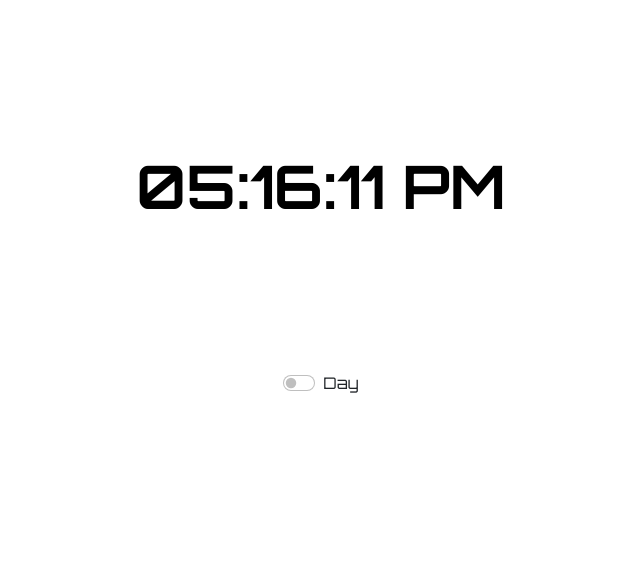
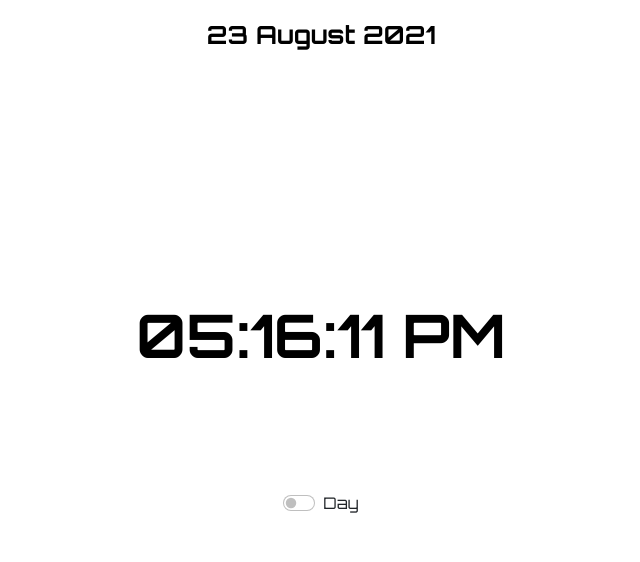
Before and after one commit to PhoneMyatPyaeSone/JavaScript-Clock, a plain HTML site: page index.html in a window 1280 px wide. Shown: the top 562 px of the page, without its empty margins (319-959 px from the left). Drawn offline with nearby package versions, Linux system fonts and the light colour scheme; files whose address does not match are found by name.

Commit message:
JavaScript Clock With Date

```diff
--- a/css/style.css
+++ b/css/style.css
@@ -9,10 +9,16 @@
     font-family: 'Orbitron', sans-serif;
 }
 
+.date{
+    font-size: 25px;
+    font-weight: bolder;
+    color: var(--bg-dark);
+}
+
 .clock{
     font-size: 60px;
     font-weight: bolder;
-    color: #000000;
+    color: var(--bg-dark);
 }
 
 .dark-mode{
@@ -20,6 +26,10 @@
     color: var(--text-blue) !important;
 }
 .dark-mode .clock{
+    color: var(--text-blue) !important;
+}
+
+.dark-mode .date{
     color: var(--text-blue) !important;
 }
 
--- a/index.html
+++ b/index.html
@@ -12,13 +12,23 @@
 <body class="">
     <div class="container-fluid">
         <div class="row vh-100">
-            <!--Clock-->
+
+            <!--Date-->
+            <div class="col-12">
+                <div class="d-flex justify-content-center mt-3">
+                    <div class="date" id="date"></div>
+                </div>
+            </div>
+
+            <!--Clock Start-->
             <div class="col-12">
                 <div class="h-100 d-flex align-items-center justify-content-center">
-                    <div class="p-5 clock" id="clock" onload="showTime()"></div>
+                    <div class="p-5 clock" id="clock"></div>
                 </div>
             </div>
-            <!--Change Mode-->
+            <!--Clock End-->
+
+            <!--Change Mode Start-->
             <div class="col-12">
                 <div class="d-flex justify-content-center">
                     <form>
@@ -29,7 +39,9 @@
                     </form>
                 </div>
             </div>
-            <!--Dev Info-->
+            <!--Change Mode Start-->
+
+            <!--Dev Info Start-->
             <div class="col-12">
                 <div class="social d-flex justify-content-center">
                     <div class="facebook p-3 mx-3 d-flex justify-content-center align-items-center">
@@ -49,6 +61,7 @@
                     </div>
                 </div>
             </div>
+            <!--Dev Info End-->
         </div>
     </div>
     <script src="js/app.js"></script>
--- a/js/app.js
+++ b/js/app.js
@@ -1,8 +1,21 @@
+function showDate() {
+    const d = new Date();
+    const monthsArr = ["January", "February", "March", "April", "May", "June", "July", "August", "September", "October", "November", "December"];
+    let months = d.getMonth();
+    let date = d.getDate();
+    let month = monthsArr[months];
+    let year = d.getFullYear();
+    let today = date+ " " + month + " " + year;
+
+    let todayDate = document.getElementById("date");
+    todayDate.innerHTML = today;
+}
+
 function showTime(){
-    let date = new Date();
-    let hours = date.getHours();
-    let min = date.getMinutes();
-    let sec  = date.getSeconds();
+    const d = new Date();
+    let hours = d.getHours();
+    let min = d.getMinutes();
+    let sec  = d.getSeconds();
     let session = "AM";
 
     if(hours > 12){
@@ -40,3 +53,4 @@ function changeMode(){
 
 
 showTime();
+showDate();
```
